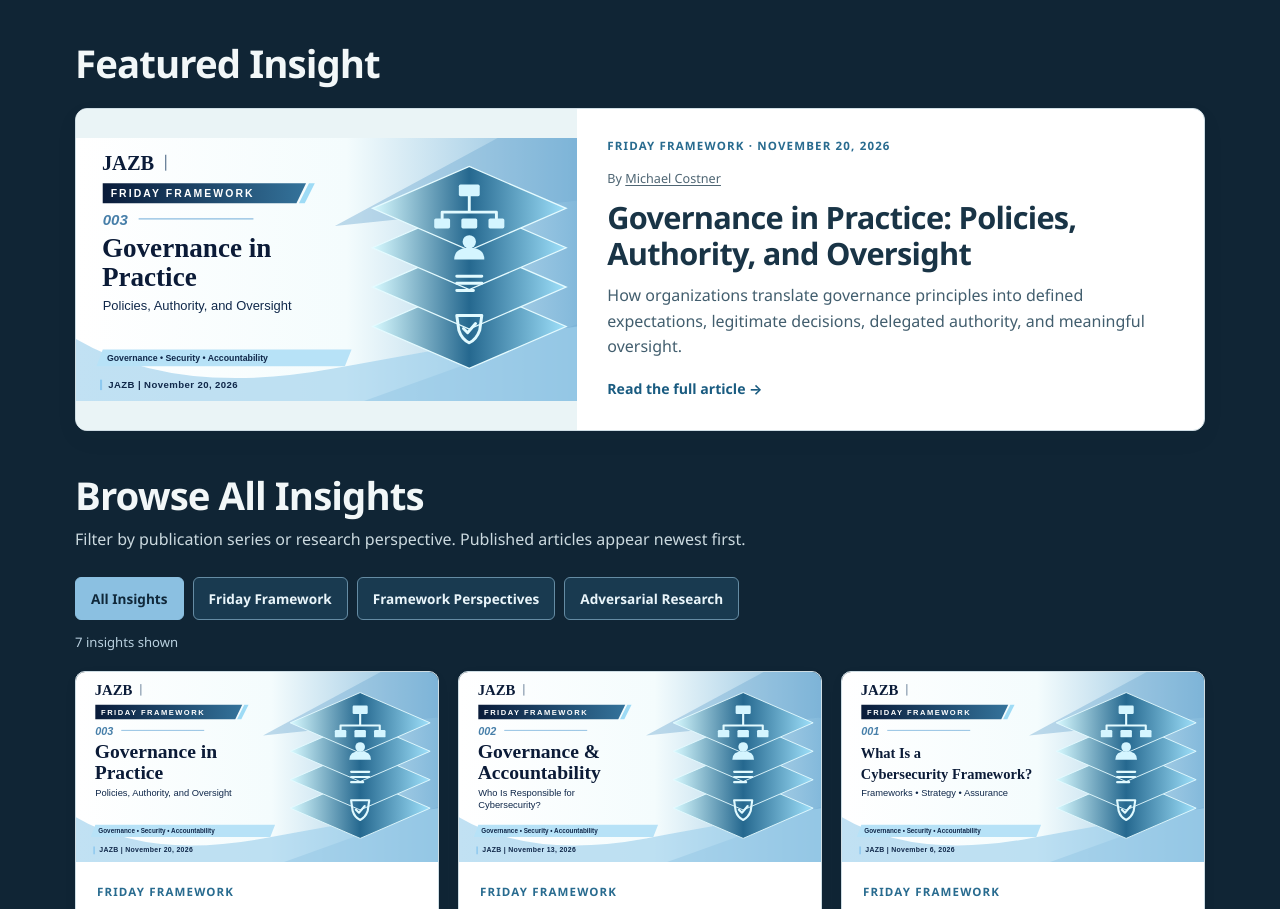
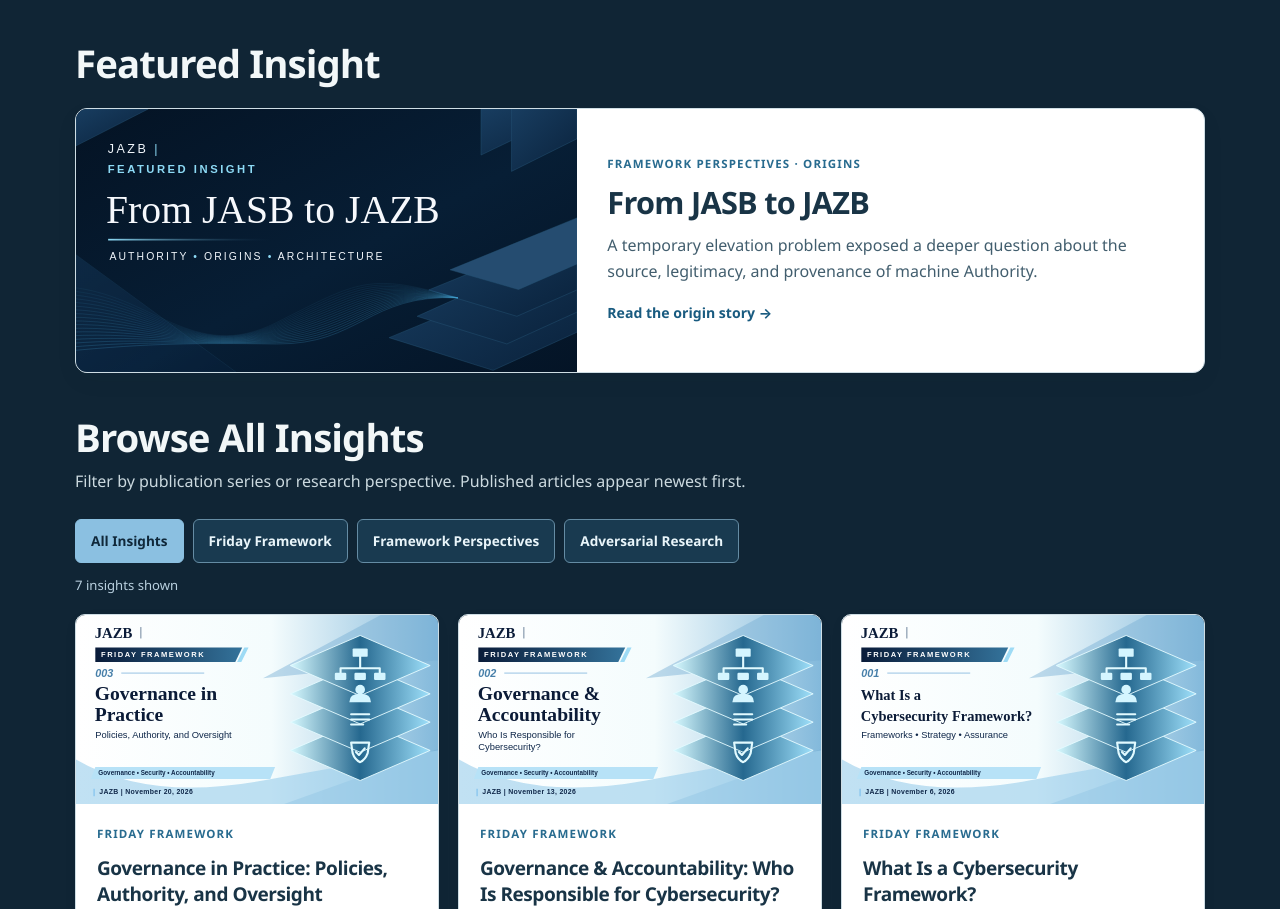
Before and after one commit to innavarix/jazb-website, a plain HTML site: page insights/index.html in a window 1280 px wide. Shown: the part 972-1881 px from the top of the page. Drawn offline with Linux system fonts and the light colour scheme.

Commit message:
Feature JAZB origin story with approved dedicated SVG artwork

```diff
--- a/insights/index.html
+++ b/insights/index.html
@@ -18,8 +18,8 @@
 <a class="ix-series-item" href="#browse" data-jump="research"><strong>VTT</strong><span>Adversarial research</span><small>Accessible summaries of Virtual Tabletop Exercises, threat scenarios, findings, and research limitations.</small></a>
 <a class="ix-series-item" href="/research.html#fdlc"><strong>FDLC</strong><span>Framework development</span><small>Engineering discipline, qualification, release governance, and lifecycle methodology.</small></a></div>
 <h2 class="ix-heading">Featured Insight</h2><div class="ix-feature">
-<div class="ix-feature-art ix-feature-cover"><img src="/assets/insights/ff003.svg" width="1200" height="628" alt="Friday Framework 003: Governance in Practice"></div>
-<div class="ix-feature-copy"><p class="ix-tag">Friday Framework · <time datetime="2026-11-20">November 20, 2026</time></p><p class="ix-meta">By <a href="/author.html">Michael Costner</a></p><h3>Governance in Practice: Policies, Authority, and Oversight</h3><p>How organizations translate governance principles into defined expectations, legitimate decisions, delegated authority, and meaningful oversight.</p><a class="ix-read" href="/insights/FF003.html">Read the full article <span aria-hidden="true">→</span></a></div></div>
+<div class="ix-feature-art ix-feature-cover"><img src="/assets/insights-featured-hero.svg" width="1200" height="628" alt="JAZB Featured Insight: From JASB to JAZB"></div>
+<div class="ix-feature-copy"><p class="ix-tag">Framework Perspectives · Origins</p><h3>From JASB to JAZB</h3><p>A temporary elevation problem exposed a deeper question about the source, legitimacy, and provenance of machine Authority.</p><a class="ix-read" href="/about.html#jasb-origin">Read the origin story <span aria-hidden="true">→</span></a></div></div>
 <div id="browse"><h2 class="ix-heading">Browse All Insights</h2><p class="ix-sub">Filter by publication series or research perspective. Published articles appear newest first.</p></div>
 <div class="ix-filters" role="group" aria-label="Filter insights" hidden>
 <button type="button" data-filter="all" aria-pressed="true">All Insights</button><button type="button" data-filter="ff" aria-pressed="false">Friday Framework</button><button type="button" data-filter="themes" aria-pressed="false">Framework Perspectives</button><button type="button" data-filter="research" aria-pressed="false">Adversarial Research</button></div>
```
